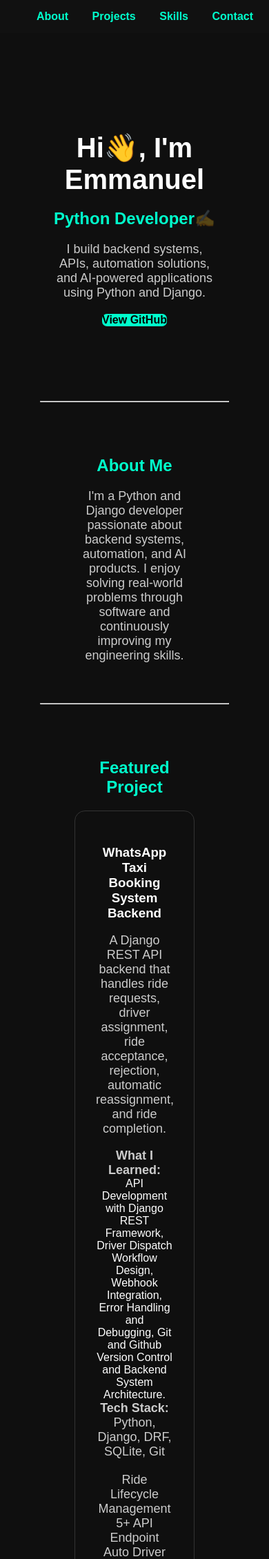
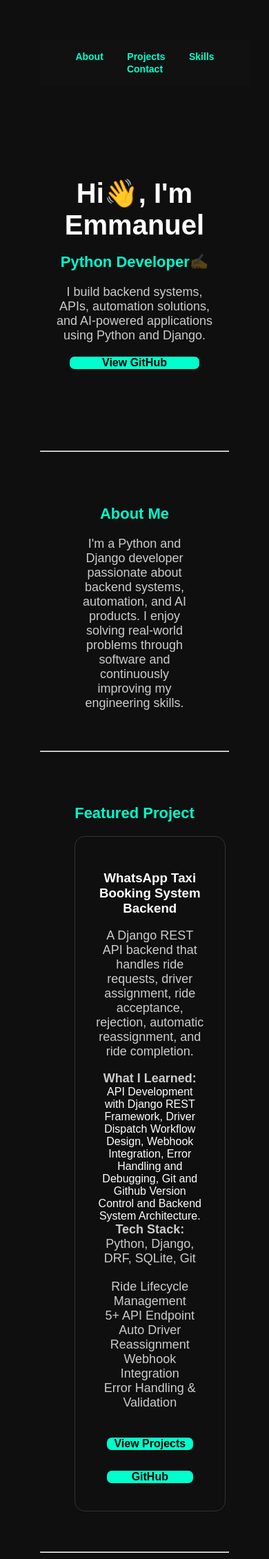
Before and after one commit to EmmanuelDoCode/emmanuel-portfolio, a Django app: page / in a window 390 px wide. Shown: the top 2260 px of the page at 69% size. Run offline with Django 5.2, Linux system fonts and the light colour scheme.

Commit message:
Portfolio Mobile cleanup

```diff
--- a/website/templates/website/home.html
+++ b/website/templates/website/home.html
@@ -7,6 +7,34 @@
 
     <!--this css codes-->
 <style>
+    @media(max-width: 768px){
+        body{padding: 20px;}
+
+        h1{font-size: 32px;}
+
+        h2{font-size: 22px;}
+
+        p{font-size: 16px;}
+
+        nav{padding: 10px;}
+
+        nav a{display: inline-block;
+            margin: 5px;
+        font-size: 14px;}
+
+        .project-card{width: 90%;
+                    padding: 20px;}
+
+        .btn{display: block;
+            margin: 10px auto;
+            width: 80%;}
+
+        .badge{margin: 5px;
+            font-size: 14px;}
+
+    }
+
+
         html{
             scroll-behavior: smooth;
         }
@@ -55,7 +83,7 @@
             }
 
     nav{
-        position:fixed;
+        position:sticky;
         top:0;
         left: 0;
         width:100%;
@@ -63,6 +91,8 @@
         padding:15px;
         z-index: 1000;
             }
+
+    section{padding: 80px;}
 
     nav a{
         color:#00ffcc;
```
